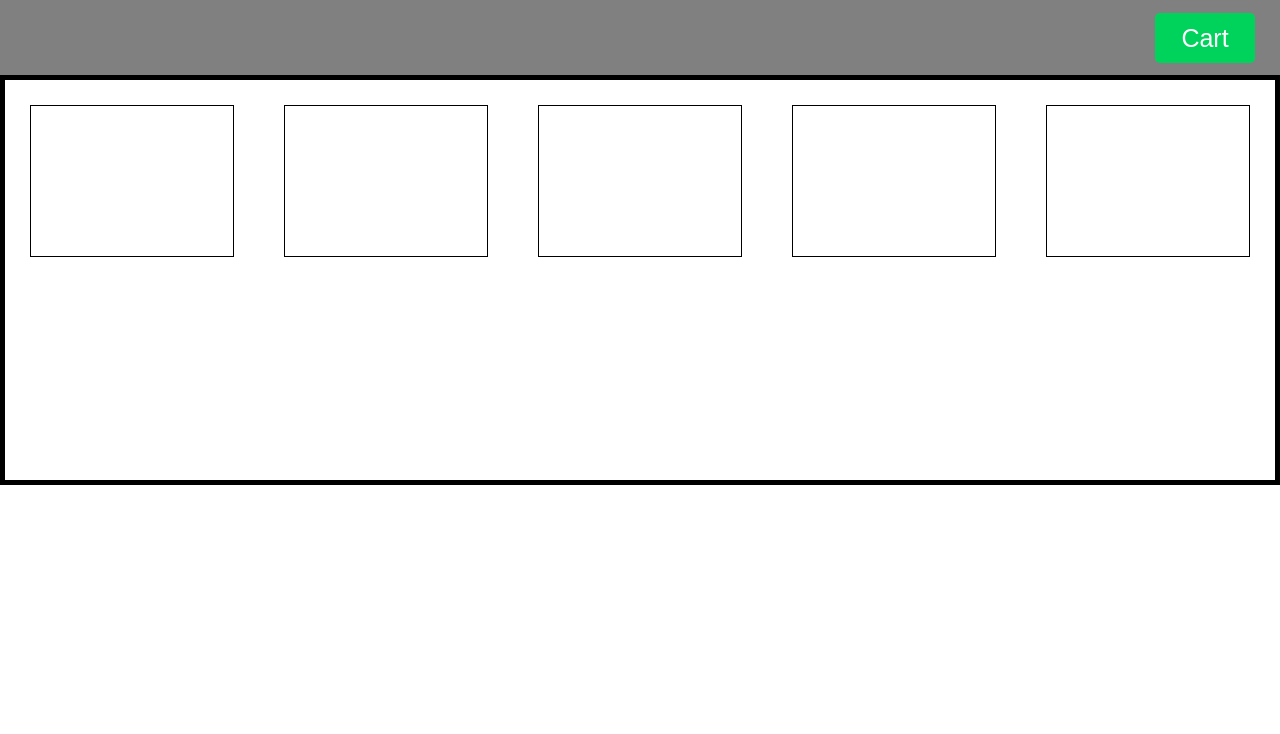
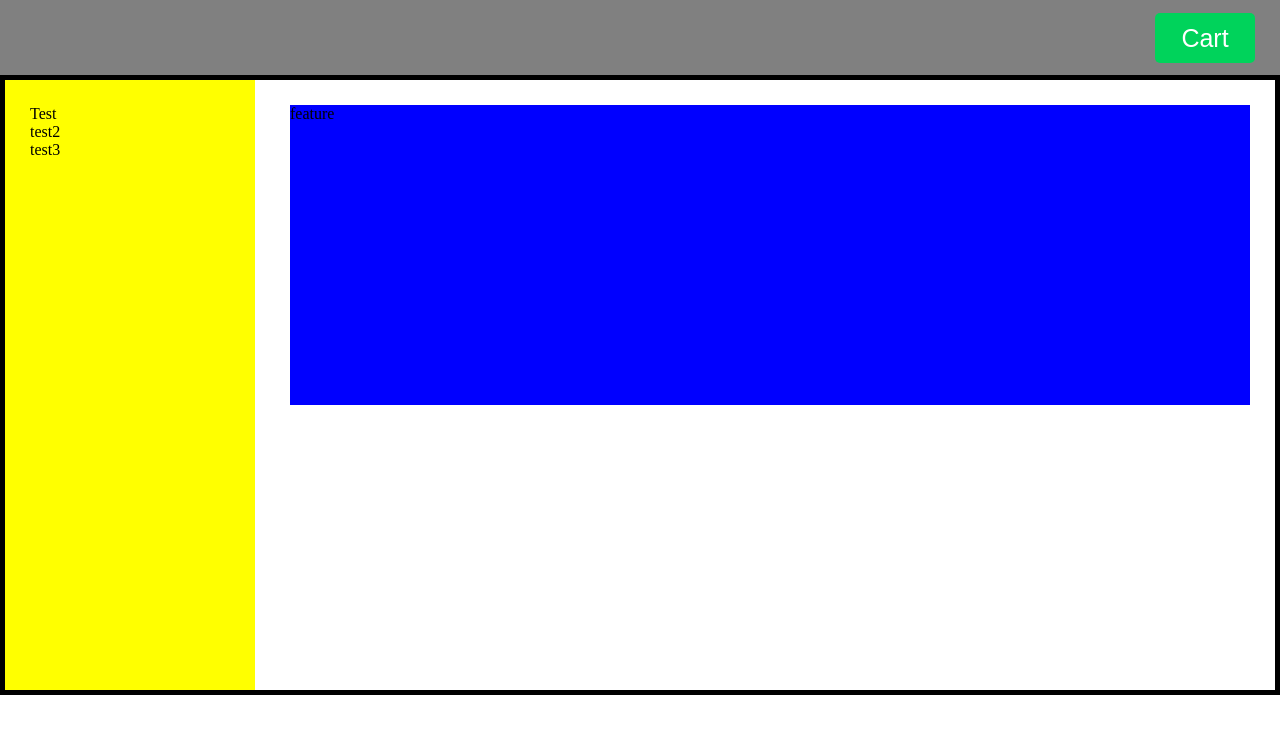
Before and after one commit to brianmenard/peapod-redesign, a plain HTML site: page index.html in a window 1280 px wide. Drawn offline with Linux system fonts and the light colour scheme.

Commit message:
changed layout, added side nav div ands tyles

```diff
--- a/index.html
+++ b/index.html
@@ -17,12 +17,18 @@
     </div>
 </div>
 
-<div class='features'>
-    <div class='feature'></div>
-    <div class='feature'></div>
-    <div class='feature'></div>
-    <div class='feature'></div>
-    <div class='feature'></div>
+<div class='content'>
+    <div class='side_nav'>
+        Test
+        <br>
+        test2
+        <br>
+        test3
+    </div>
+
+    <div class="feature">
+        feature
+    </div>
 </div>
 
 </body>
--- a/main.css
+++ b/main.css
@@ -11,18 +11,26 @@ body{
     padding-right: 25px; padding-left:25px;
 }
 
-.features{
-    height: 400px;
+.content{
     border: solid black thick;
     display: flex;
     flex-direction:row;
+    justify-content:space-between;
 }
 
 .feature{
-    height: 150px;
-    width: 250px;
-    border:thin solid black;
-    margin: 25px;
+    height: 300px;
+    width: 75vw;
+    background-color: blue;
+    margin-top: 25px; margin-bottom:25px;
+    margin-right: 25px;
+}
+
+.side_nav{
+    width: 200px;
+    height: 70vh;
+    background-color: yellow;
+    padding: 25px;
 }
 
 .cart_button{
```
